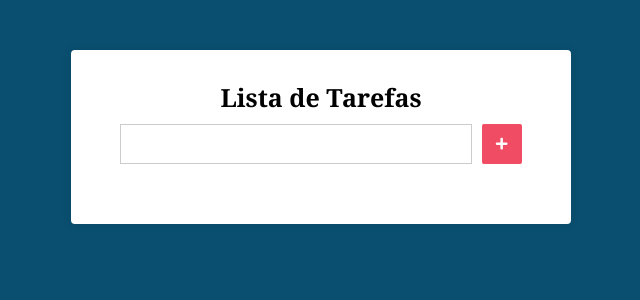
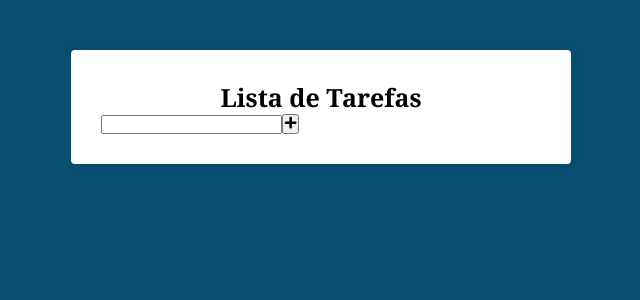
Before and after one commit to IallyFabiane/React, a React (Create React App) app in the folder lista-tarefas/: page / in a window 1280 px wide. Shown: the top 300 px of the page, without its empty margins (319-959 px from the left). Built offline with nearby package versions, Linux system fonts and the light colour scheme.

Commit message:
Update Main.css

```diff
--- a/lista-tarefas/src/components/Main.css
+++ b/lista-tarefas/src/components/Main.css
@@ -13,72 +13,3 @@
   font-family: Georgia, 'Times New Roman', Times, serif;
   text-align: center;
 }
-
-.form {
-  margin-top: 10px;
-  display: flex;
-  align-items: center;
-  justify-content: center;
-}
-
-.form input[type="text"] {
-  height: 40px;
-  padding: 0 20px;
-  font-size: 20px;
-  border: 1px solid #ccc;
-  min-width: 80%;
-}
-
-.form button[type="submit"] {
-  border: none;
-  margin-left: 10px;
-  height: 40px;
-  width: 40px;
-  border-radius: 2px;
-  background-color: #f04c64;
-  color: #fff;
-  display: flex;
-  align-items: center;
-  justify-content: center;
-}
-
-.tarefas {
-  margin-top: 30px;
-}
-
-.tarefas li {
-  display: flex;
-  flex-direction: row;
-  align-items: center;
-  justify-content: space-between;
-  padding: 10px;
-  transition: all 600ms;
-}
-
-.tarefas li:hover {
-    background-color: #51c5de;
-    cursor: pointer;
-}
-
-.tarefas li .edit {
-  margin-right: 15px;
-  background-color: yellow;
-  cursor: pointer;
-  transition: all 600ms;
-}
-
-.tarefas li .delete {
-  margin-right: 15px;
-  color: #f04c64;
-  cursor: pointer;
-  transition: all 600ms;
-}
-
-.tarefas li .edit, .tarefas li .delete{
-  margin-top: 10px;
-}
-
-.tarefas li span {
-  display: flex;
-  align-items: center;
-}
```
